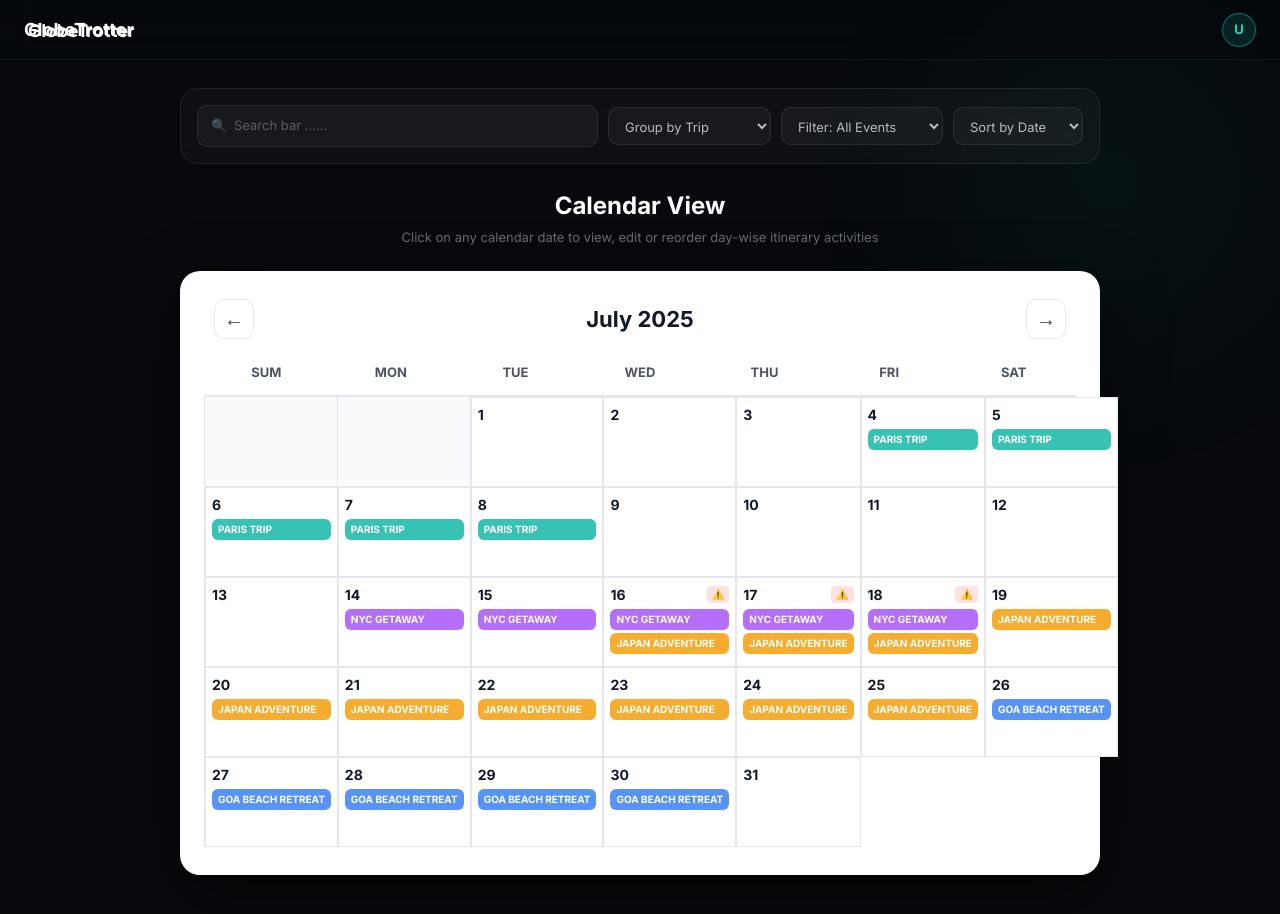
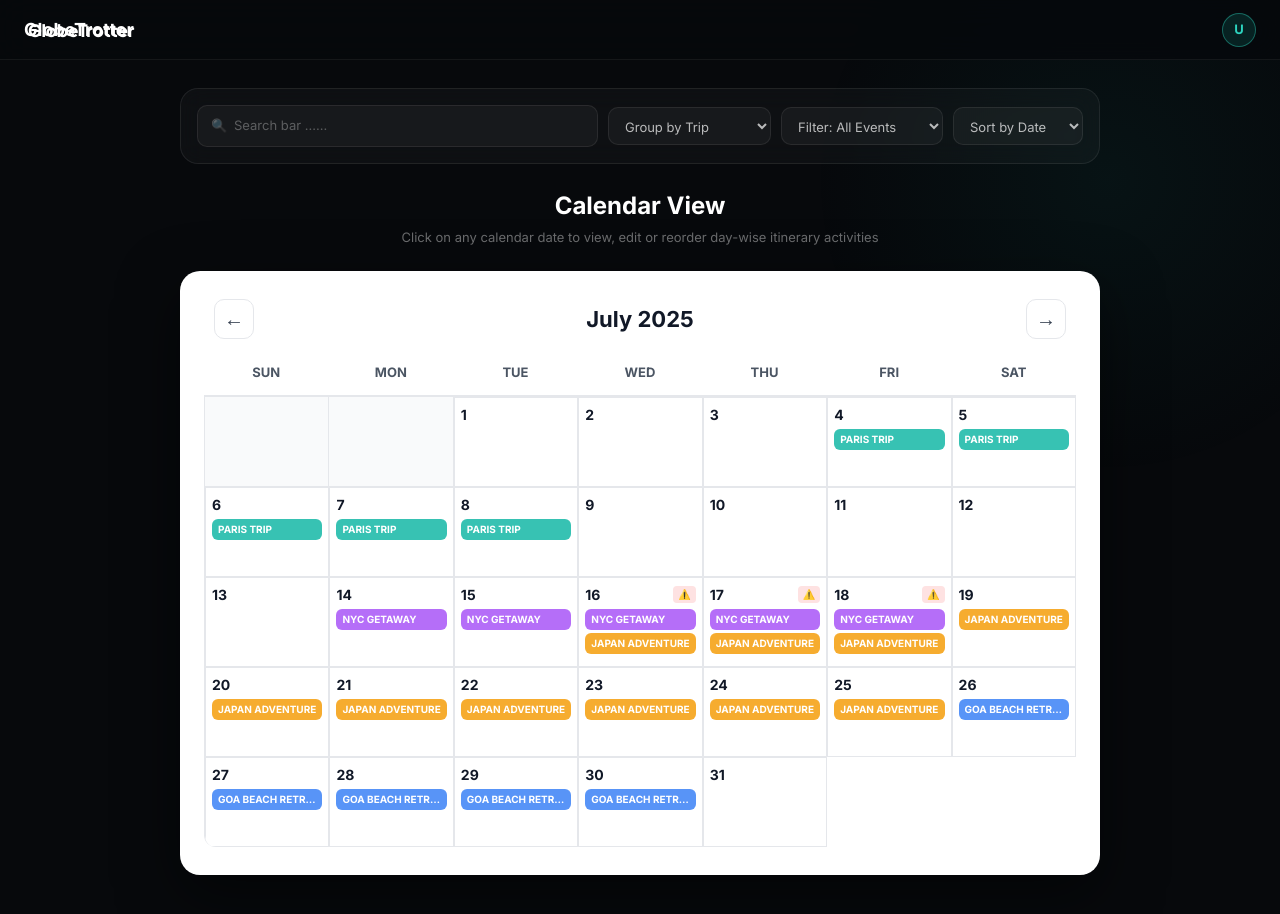
Before and after one commit to ja1m1l/GlobeTrotter, a Next.js app in the folder frontend/: page /calendar in a window 1280 px wide. Shown: the top 914 px of the page. Built offline with nearby package versions, Linux system fonts and the light colour scheme.

Commit message:
Fix calendar grid overflow issue by setting boxSizing border-box and overflow hidden

```diff
--- a/frontend/components/calendar/CalendarView.tsx
+++ b/frontend/components/calendar/CalendarView.tsx
@@ -60,7 +60,7 @@ const SAMPLE_EVENTS: CalendarEvent[] = [
   },
 ];
 
-const WEEKDAYS = ["SUM", "MON", "TUE", "WED", "THU", "FRI", "SAT"];
+const WEEKDAYS = ["SUN", "MON", "TUE", "WED", "THU", "FRI", "SAT"];
 
 export default function CalendarView() {
   const router = useRouter();
@@ -250,7 +250,7 @@ export default function CalendarView() {
         </div>
 
         {/* Main White/Light Calendar Card (EXACT MATCH FOR WIREFRAME) */}
-        <div style={{ background: "#ffffff", borderRadius: 20, color: "#111827", padding: "28px 24px", boxShadow: "0 20px 60px rgba(0,0,0,0.5)" }}>
+        <div style={{ background: "#ffffff", borderRadius: 20, color: "#111827", padding: "28px 24px", boxShadow: "0 20px 60px rgba(0,0,0,0.5)", overflow: "hidden", boxSizing: "border-box" }}>
           {/* Month Header Navigation (←  Month Year  →) */}
           <div style={{ display: "flex", alignItems: "center", justifyContent: "space-between", marginBottom: 24, padding: "0 10px" }}>
             <button
@@ -271,14 +271,14 @@ export default function CalendarView() {
           </div>
 
           {/* Weekday Labels Header */}
-          <div style={{ display: "grid", gridTemplateColumns: "repeat(7, 1fr)", borderBottom: "1px solid #e5e7eb", paddingBottom: 12, textAlign: "center", fontWeight: 800, fontSize: 13, color: "#4b5563" }}>
+          <div style={{ display: "grid", gridTemplateColumns: "repeat(7, 1fr)", borderBottom: "1px solid #e5e7eb", paddingBottom: 12, textAlign: "center", fontWeight: 800, fontSize: 13, color: "#4b5563", boxSizing: "border-box" }}>
             {WEEKDAYS.map((w, i) => (
               <div key={i}>{w}</div>
             ))}
           </div>
 
           {/* Calendar Grid Cells */}
-          <div style={{ display: "grid", gridTemplateColumns: "repeat(7, 1fr)", borderLeft: "1px solid #e5e7eb", borderTop: "1px solid #e5e7eb" }}>
+          <div style={{ display: "grid", gridTemplateColumns: "repeat(7, 1fr)", borderLeft: "1px solid #e5e7eb", borderTop: "1px solid #e5e7eb", width: "100%", boxSizing: "border-box", borderRadius: "0 0 12px 12px", overflow: "hidden" }}>
             {/* Empty Leading Blank Cells */}
             {Array.from({ length: firstDayOfWeek }).map((_, i) => (
               <div key={`blank-${i}`} style={calendarCellEmptyStyle} />
@@ -448,6 +448,8 @@ const calendarCellStyle: React.CSSProperties = {
   padding: 6,
   borderRight: "1px solid #e5e7eb",
   borderBottom: "1px solid #e5e7eb",
+  boxSizing: "border-box",
+  overflow: "hidden",
   cursor: "pointer",
   display: "flex",
   flexDirection: "column",
@@ -460,6 +462,7 @@ const calendarCellEmptyStyle: React.CSSProperties = {
   background: "#f9fafb",
   borderRight: "1px solid #e5e7eb",
   borderBottom: "1px solid #e5e7eb",
+  boxSizing: "border-box",
 };
 
 const reorderButtonStyle: React.CSSProperties = {
```
